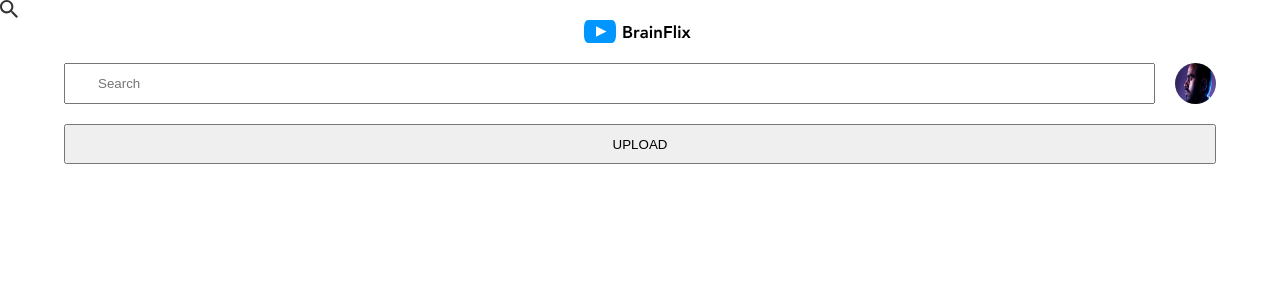
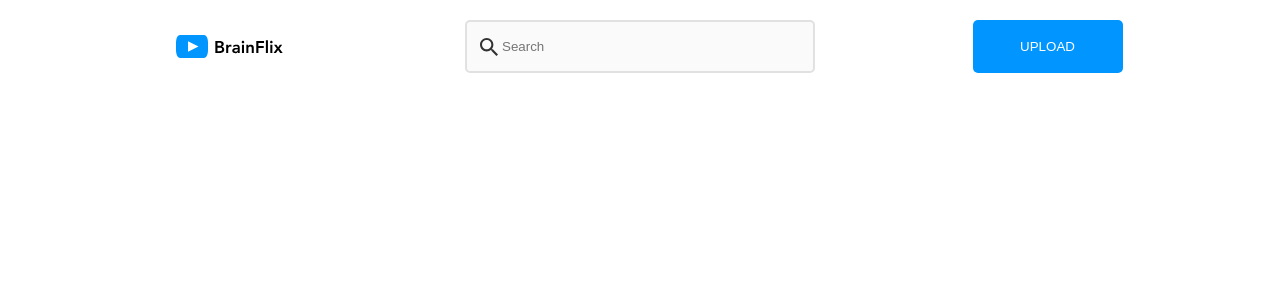
Before and after one commit to danm364/daniel-mcgill-brainflix, a React (Create React App) app: page / in a window 1280 px wide. Shown: the top 300 px of the page. Built offline with nearby package versions, Linux system fonts and the light colour scheme.

Commit message:
make styling updates try to make responsive to tablet and desktop

```diff
--- a/src/App.css
+++ b/src/App.css
@@ -3,6 +3,9 @@
   flex-direction: column;
   justify-content: center;
   align-items: center;
+  row-gap: 20px;
+  max-width: 1600px;
+  margin: 0 auto;
 }
 .header__svg {
   fill: black;
@@ -18,39 +21,81 @@
 .header__search-bar {
   height: 35px;
   flex-grow: 3;
+  padding-left: 30px;
+  max-width: 450px;
+  display: flex;
+  background-color: #FAFAFA;
+  border: #E1E1E1 2px solid;
+  border-radius: 5px;
+  padding: 7px 0 7px 35px;
+}
+.header__anchor {
   position: relative;
-}
-.header__search-bar::-moz-placeholder {
-  text-indent: 30px;
-}
-.header__search-bar::placeholder {
-  text-indent: 30px;
+  display: flex;
+  flex-grow: 3;
 }
 .header__searchSvg {
   position: absolute;
-  left: 0;
-  top: 0;
+  left: 15px;
+  top: 18px;
 }
 .header__search-wrap {
   width: 90%;
+  max-width: 490px;
   display: flex;
-  margin-top: 20px;
+  justify-content: center;
 }
 .header__upload-btn {
   height: 40px;
   width: 100%;
   margin: 20px 0;
+  background-color: #0095FF;
+  color: #FFFFFF;
+  border-radius: 5px;
+  border: transparent;
+  max-width: 490px;
+  height: 53px;
+  padding: 0;
+}
+.header__uploadSvg {
+  fill: black;
+  position: absolute;
+  top: 0;
+  bottom: 0;
+}
+.header__uploadSvg svg {
+  fill: black;
 }
 .header__upload-wrap {
   width: 90%;
+  position: relative;
+  display: flex;
+  justify-content: center;
 }
 .header__logo-wrap {
   width: 90%;
   display: flex;
   justify-content: center;
-  margin-top: 20px;
 }
 
+@media (min-width: 768px) {
+  .header__container {
+    flex-direction: row;
+  }
+  .header__logo-wrap {
+    justify-self: flex-start;
+  }
+  .header__search-wrap {
+    max-width: 350px;
+    justify-content: flex-end;
+  }
+  .header__upload-btn {
+    max-width: 150px;
+  }
+  .header__user-img {
+    display: none;
+  }
+}
 .App {
   background-color: white;
   height: 100vh;
--- a/src/components/SearchBar.js
+++ b/src/components/SearchBar.js
@@ -5,8 +5,11 @@ import searchSvg from '../assets/images/icons/search.svg'
 function SearchBar() {
     return (
       <div className="header__search-wrap">
-        <input type="text" placeholder="Search" className='header__search-bar'/>
-        <object data={searchSvg} className='header__searchSvg'></object>
+        <div className='header__anchor'>
+          <input type="text" placeholder="Search" className='header__search-bar'/>
+          <object data={searchSvg} className='header__searchSvg'></object>
+        </div>
+
         <img src={userImg} alt="user-img" className='header__user-img'/>
       </div>
     );
--- a/src/components/UploadBtn.js
+++ b/src/components/UploadBtn.js
@@ -1,11 +1,12 @@
-import userImg from '../assets/images/Mohan-muruge.jpg'
 
+import uploadSvg from '../assets/images/icons/upload.svg'
 
 
 function UploadBtn() {
     return (
       <div className="header__upload-wrap">
         <button className='header__upload-btn'>UPLOAD</button>
+        <object data={uploadSvg} className='header__uploadSvg' aria-label="upload Svg"></object>
       </div>
     );
   }
--- a/src/styles/partials/_header.scss
+++ b/src/styles/partials/_header.scss
@@ -1,4 +1,4 @@
-
+@use "../partials/variables" as *;
 
 .header {
 
@@ -7,6 +7,9 @@
         flex-direction: column;
         justify-content: center;
         align-items: center;
+        row-gap: 20px;
+        max-width: 1600px;
+        margin: 0 auto;
     }
 
 
@@ -27,39 +30,112 @@
     &__search-bar {
         height: 35px;
         flex-grow: 3;
+        padding-left: 30px;
+        max-width: 450px;
+        display: flex;
+        background-color: $form-field;
+        border: $divider-line 2px solid;
+        border-radius: 5px;
+        padding: 7px 0 7px 35px;
+
+
+
+
+    }
+
+    &__anchor {
         position: relative;
-
-        &::placeholder {
-            text-indent: 30px;
-        }
+        display: flex;
+        flex-grow: 3;
     }
 
     &__searchSvg {
         position: absolute;
-        left: 0;
-        top: 0;
+        left: 15px;
+        top: 18px;
     }
 
     &__search-wrap {
         width: 90%;
+        max-width: 490px;
         display: flex;
-        margin-top: 20px;
+        justify-content: center;
+
     }
 
     &__upload-btn {
         height: 40px;
         width: 100%;
         margin: 20px 0;
+        background-color: $primary-cta;
+        color: $background-color;
+        border-radius: 5px;
+        border: transparent;
+        max-width: 490px;
+        height: 53px;
+        padding: 0;
+
+    }
+
+    &__uploadSvg {
+        fill: black;
+        position: absolute;
+        top: 0;
+        bottom: 0;
+        & svg {
+            fill: black;
+        }
     }
 
     &__upload-wrap {
         width: 90%;
+        position: relative;
+        display: flex;
+        justify-content: center;
     }
 
     &__logo-wrap {
         width: 90%;
         display: flex;
         justify-content: center;
-        margin-top: 20px;
+
     }
 }
+
+
+
+
+@media (min-width: 768px) {
+    .header {
+        &__container {
+            flex-direction: row;
+
+        }
+
+        &__logo-wrap {
+            justify-self: flex-start;
+            // justify-content: start;
+        }
+
+        &__search-wrap {
+            max-width: 350px;
+            justify-content: flex-end;
+
+        }
+
+        &__upload {
+            &-btn {
+                max-width: 150px;
+            }
+
+            // &-wrap {
+
+            // }
+
+        }
+
+        &__user-img {
+            display: none;
+        }
+    }
+}
```
Also changed, not shown: src/styles/partials/_variables.scss (added, +11 -0 lines), 1 other file (tests, documents, lock files or other folders).
